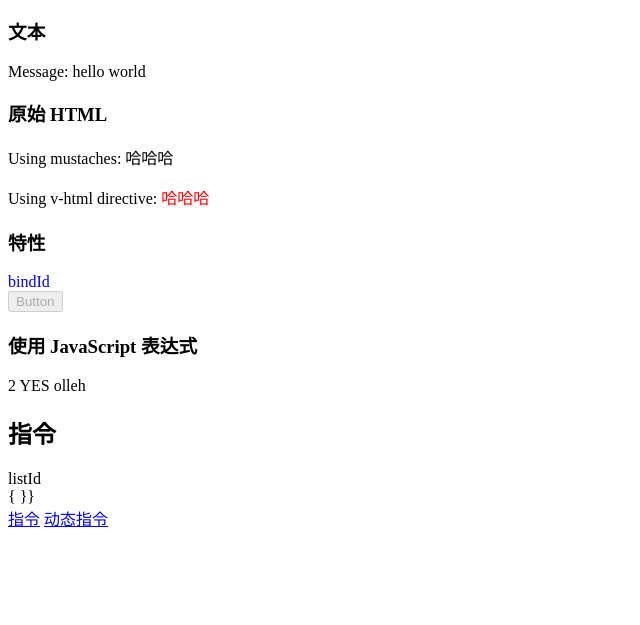
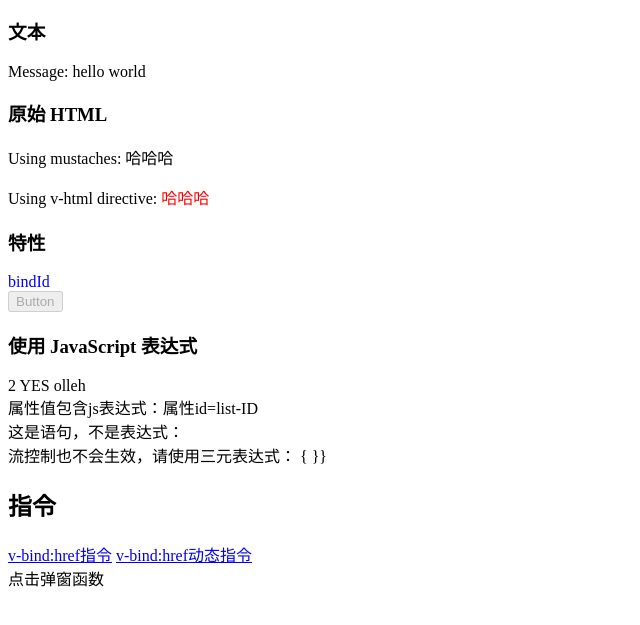
Before and after one commit to fe-bloggers/wheels-go, a website: page yzz-go/template/index.html in a window 1280 px wide. Shown: the part 127-752 px from the top of the page, without its empty margins (0-640 px from the left). Drawn offline with Linux system fonts and the light colour scheme.

Commit message:
:sparkles: Add on bind function

```diff
--- a/yzz-go/template/index.html
+++ b/yzz-go/template/index.html
@@ -38,17 +38,19 @@
           .reverse()
           .join('')
       }}
+      <div v-bind:id="'list-' + id">
+        属性值包含js表达式：属性id={{ 'list-' + id }}
+      </div>
+      这是语句，不是表达式：
+      {{ var a = 1 }}
+      <br />
+      流控制也不会生效，请使用三元表达式：
+      {{ if (ok) { return message } }}
       <h2>指令</h2>
-      <div v-bind:id="'list-' + id">listId</div>
-      <!-- 这是语句，不是表达式 -->
-      {{ var a = 1 }}
-
-      <!-- 流控制也不会生效，请使用三元表达式 -->
-      {{ if (ok) { return message } }}
-
+      <a v-bind:href="url" target="_blank">v-bind:href指令</a>
+      <a v-bind:[attributename]="url" target="_blank"> v-bind:href动态指令 </a>
       <br />
-      <a v-bind:href="url" target="_blank">指令</a>
-      <a v-bind:[attributename]="url" target="_blank"> 动态指令 </a>
+      <a v-on:click="alertMe">点击弹窗函数</a>
     </yzz>
   </body>
   <script src="./index.js"></script>
--- a/yzz-go/template/index.js
+++ b/yzz-go/template/index.js
@@ -1,7 +1,10 @@
 ;(function() {
+  // 这些都是eval解析js表达式的变量，暂时没想到怎么安排进data中
+  id = 'ID'
   ok = true
   number = 1
   message = 'hello'
+
   data = {
     msg: 'hello world',
     rawHtml: '<span style="color:red;">哈哈哈</span>',
@@ -9,6 +12,9 @@
     isButtonDisabled: true,
     url: 'https://cn.vuejs.org/v2/guide/syntax.html#参数',
     attributename: 'href',
+    alertMe: function() {
+      alert('Well done!')
+    },
   }
 
   const body = document.getElementsByTagName('body')[0]
@@ -132,19 +138,13 @@
   function parseAttr(element) {
     // 处理特性
     for (let i = 0; i < element.attributes.length; i++) {
-      if (element.attributes[i].name.slice(0, 7) === 'v-bind:') {
-        let name = element.attributes[i].name.slice(7)
-        const value = element.attributes[i].value
-        if (name[0] === '[' && name[name.length - 1] === ']') {
-          // 动态指令
-          name = name.slice(1, name.length - 1)
-          name = data[name]
-        }
-        if (name === 'disabled') {
-          element.disabled = !!data[value]
-        } else if (name) {
-          element.setAttribute(name, data[value])
-        }
+      const name = element.attributes[i].name
+      if (name.slice(0, 7) === 'v-bind:') {
+        bind(element, i)
+      } else if (name.slice(0, 5) === 'v-if:') {
+        show(elemnt, i)
+      } else if (name.slice(0, 5) === 'v-on:') {
+        onfunc(element, i)
       }
     }
     if (element && element.children) {
@@ -156,6 +156,38 @@
     }
   }
 
+  function bind(element, i) {
+    let name = element.attributes[i].name.slice(7)
+    let value = element.attributes[i].value
+    if (name[0] === '[' && name[name.length - 1] === ']') {
+      // 动态指令
+      name = name.slice(1, name.length - 1)
+      name = data[name]
+    }
+    if (name === 'disabled') {
+      element.disabled = !!data[value]
+    } else if (name) {
+      if (!data[value]) {
+        try {
+          // 动态指令中可能包含js表达式
+          value = eval(value)
+          element.setAttribute(name, value)
+        } catch {
+          console.log(eval(value))
+        }
+      } else {
+        element.setAttribute(name, data[value])
+      }
+    }
+  }
+
+  function show(element, i) {}
+
+  function onfunc(element, i) {
+    let name = element.attributes[i].name.slice(5)
+    let value = element.attributes[i].value
+    element.setAttribute('on' + name, 'data.' + value + '()')
+  }
   /**
    * 解析JS表达式
    * @param {*} s
```
